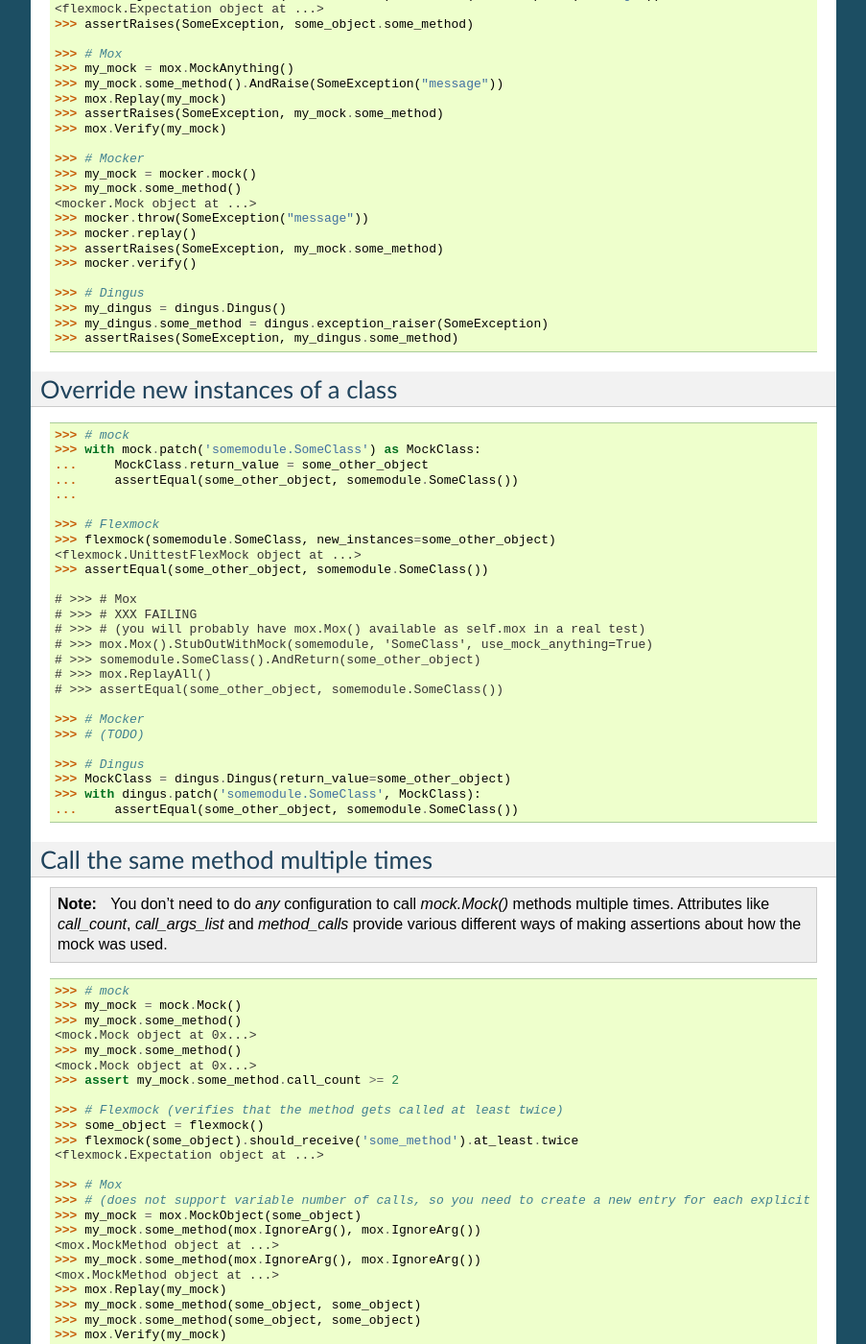
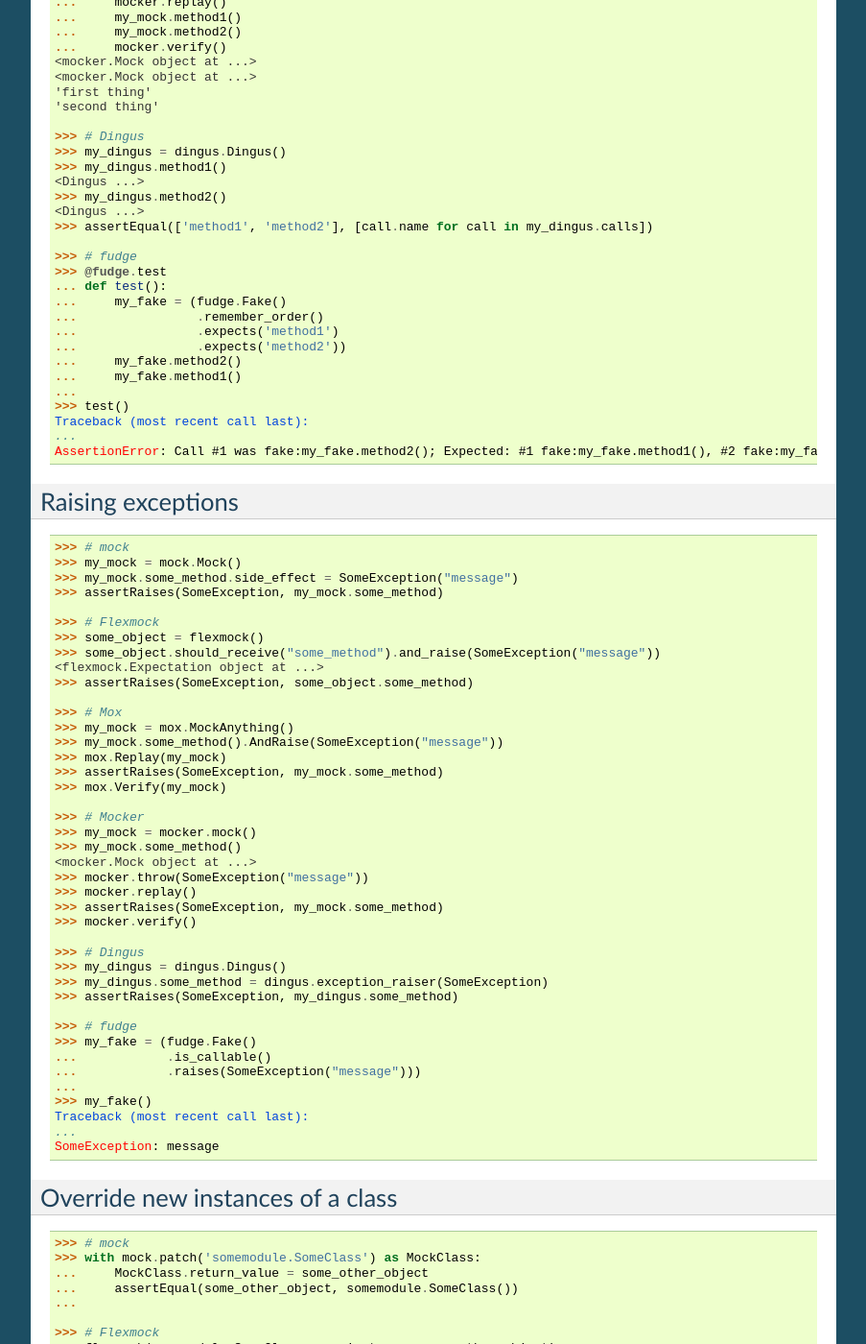
Before and after one commit to garybernhardt/python-mock-comparison, a Sphinx documentation site: the page built from docs/comparison.rst, in a window 1280 px wide and 1400 px high, scrolled down 3731 px. Shown: the whole window at 96% size, without its empty margins (198-1101 px from the left). Built offline with Sphinx 7.4.7, drawn with Linux system fonts in a browser that asks for light colours; some of the changed text lies outside the part shown.

Commit message:
Fills in doctest examples for fudge

```diff
--- a/docs/comparison.rst
+++ b/docs/comparison.rst
@@ -11,6 +11,7 @@
     import mox
     import somemodule
     import dingus
+    import fudge
 
     def assertEqual(a, b):
         assert a == b, ("%r != %r" % (a, b))
@@ -38,6 +39,7 @@
 * `mox <http://pypi.python.org/pypi/mox>`_
 * `Mocker <http://niemeyer.net/mocker>`_
 * `Dingus <http://pypi.python.org/pypi/dingus>`_
+* `fudge <http://farmdev.com/projects/fudge/>`_
 
 Some mocking tools are intentionally omitted:
 
@@ -120,6 +121,15 @@
     >>> assertEqual("calculated value", my_dingus.some_method())
     >>> assertEqual("value", my_dingus.some_attribute)
 
+    >>> # fudge
+    >>> my_fake = (fudge.Fake()
+    ...            .provides('some_method')
+    ...            .returns("calculated value")
+    ...            .has_attr(some_attribute="value"))
+    ...
+    >>> assertEqual("calculated value", my_fake.some_method())
+    >>> assertEqual("value", my_fake.some_attribute)
+
 
 Simple mock
 ~~~~~~~~~~~
@@ -165,6 +175,19 @@
     >>> assertEqual("value", my_dingus.some_method())
     >>> assert my_dingus.some_method.calls().once()
 
+    >>> # fudge
+    >>> @fudge.test
+    ... def test():
+    ...     my_fake = (fudge.Fake()
+    ...                .expects('some_method')
+    ...                .returns("value")
+    ...                .times_called(1))
+    ...
+    >>> test()
+    Traceback (most recent call last):
+    ...
+    AssertionError: fake:my_fake.some_method() was not called
+
 
 Creating partial mocks
 ~~~~~~~~~~~~~~~~~~~~~~
@@ -208,6 +231,13 @@
     >>> object = SomeObject
     >>> object.some_method = dingus.Dingus(return_value="value")
     >>> assertEqual("value", object.some_method())
+
+    >>> # fudge
+    >>> fake = fudge.Fake().is_callable().returns("<fudge-value>")
+    >>> with fudge.patched_context(SomeObject, 'some_method', fake):
+    ...     s = SomeObject()
+    ...     assertEqual("<fudge-value>", s.some_method())
+    ...
 
 
 Ensure calls are made in specific order
@@ -272,6 +302,21 @@
     <Dingus ...>
     >>> assertEqual(['method1', 'method2'], [call.name for call in my_dingus.calls])
 
+    >>> # fudge
+    >>> @fudge.test
+    ... def test():
+    ...     my_fake = (fudge.Fake()
+    ...                .remember_order()
+    ...                .expects('method1')
+    ...                .expects('method2'))
+    ...     my_fake.method2()
+    ...     my_fake.method1()
+    ...
+    >>> test()
+    Traceback (most recent call last):
+    ...
+    AssertionError: Call #1 was fake:my_fake.method2(); Expected: #1 fake:my_fake.method1(), #2 fake:my_fake.method2(), end
+
 
 Raising exceptions
 ~~~~~~~~~~~~~~~~~~
@@ -315,6 +360,16 @@
     >>> my_dingus.some_method = dingus.exception_raiser(SomeException)
     >>> assertRaises(SomeException, my_dingus.some_method)
 
+    >>> # fudge
+    >>> my_fake = (fudge.Fake()
+    ...            .is_callable()
+    ...            .raises(SomeException("message")))
+    ...
+    >>> my_fake()
+    Traceback (most recent call last):
+    ...
+    SomeException: message
+
 
 Override new instances of a class
 ~~~~~~~~~~~~~~~~~~~~~~~~~~~~~~~~~
@@ -347,6 +402,14 @@
     >>> MockClass = dingus.Dingus(return_value=some_other_object)
     >>> with dingus.patch('somemodule.SomeClass', MockClass):
     ...     assertEqual(some_other_object, somemodule.SomeClass())
+
+    >>> # fudge
+    >>> @fudge.patch('somemodule.SomeClass')
+    ... def test(FakeClass):
+    ...     FakeClass.is_callable().returns(some_other_object)
+    ...     assertEqual(some_other_object, somemodule.SomeClass())
+    ...
+    >>> test()
 
 
 Call the same method multiple times
@@ -397,6 +460,17 @@
     <Dingus ...>
     >>> assert len(my_dingus.calls('some_method')) == 2
 
+    >>> # fudge
+    >>> @fudge.test
+    ... def test():
+    ...     my_fake = fudge.Fake().expects('some_method').times_called(2)
+    ...     my_fake.some_method()
+    ...
+    >>> test()
+    Traceback (most recent call last):
+    ...
+    AssertionError: fake:my_fake.some_method() was called 1 time(s). Expected 2.
+
 
 Mock chained methods
 ~~~~~~~~~~~~~~~~~~~~
@@ -446,11 +520,27 @@
     >>> assertEqual('some value', my_dingus.method1().method2().method3(1, 2))
     >>> assert method3.calls('()', 1, 2).once()
 
+    >>> # fudge
+    >>> @fudge.test
+    ... def test():
+    ...     my_fake = fudge.Fake()
+    ...     (my_fake
+    ...      .expects('method1')
+    ...      .returns_fake()
+    ...      .expects('method2')
+    ...      .returns_fake()
+    ...      .expects('method3')
+    ...      .with_args(1, 2)
+    ...      .returns('some value'))
+    ...     assertEqual('some value', my_fake.method1().method2().method3(1, 2))
+    ...
+    >>> test()
+
 
 Mocking a context manager
 ~~~~~~~~~~~~~~~~~~~~~~~~~
 
-Examples for mock and Dingus only (so far):
+Examples for mock, Dingus, and fudge only (so far):
 
 .. doctest::
 
@@ -470,11 +560,17 @@
     >>> assert my_dingus.__enter__.calls()
     >>> assert my_dingus.__exit__.calls('()', None, None, None)
 
+    >>> # fudge
+    >>> my_fake = fudge.Fake().provides('__enter__').provides('__exit__')
+    >>> with my_fake:
+    ...     pass
+    ...
+
 
 Mocking the builtin open used as a context manager
 ~~~~~~~~~~~~~~~~~~~~~~~~~~~~~~~~~~~~~~~~~~~~~~~~~~
 
-Examples for mock and Dingus only (so far):
+Examples for mock, Dingus, and fudge only (so far):
 
 .. doctest::
 
@@ -513,3 +609,19 @@
     >>> data
     'some data'
     >>> assert my_dingus.calls('()', 'foo').once()
+
+    >>> # fudge
+    >>> from contextlib import contextmanager
+    >>> from StringIO import StringIO
+    >>> @contextmanager
+    ... def fake_file(filename):
+    ...     yield StringIO('sekrets')
+    ...
+    >>> with fudge.patch('__builtin__.open') as fake_open:
+    ...     fake_open.is_callable().calls(fake_file)
+    ...     with open('/etc/password') as f:
+    ...         data = f.read()
+    ...
+    fake:__builtin__.open
+    >>> data
+    'sekrets'
```
Also changed, not shown: other parts of docs/comparison.rst (+0 -1 lines).
